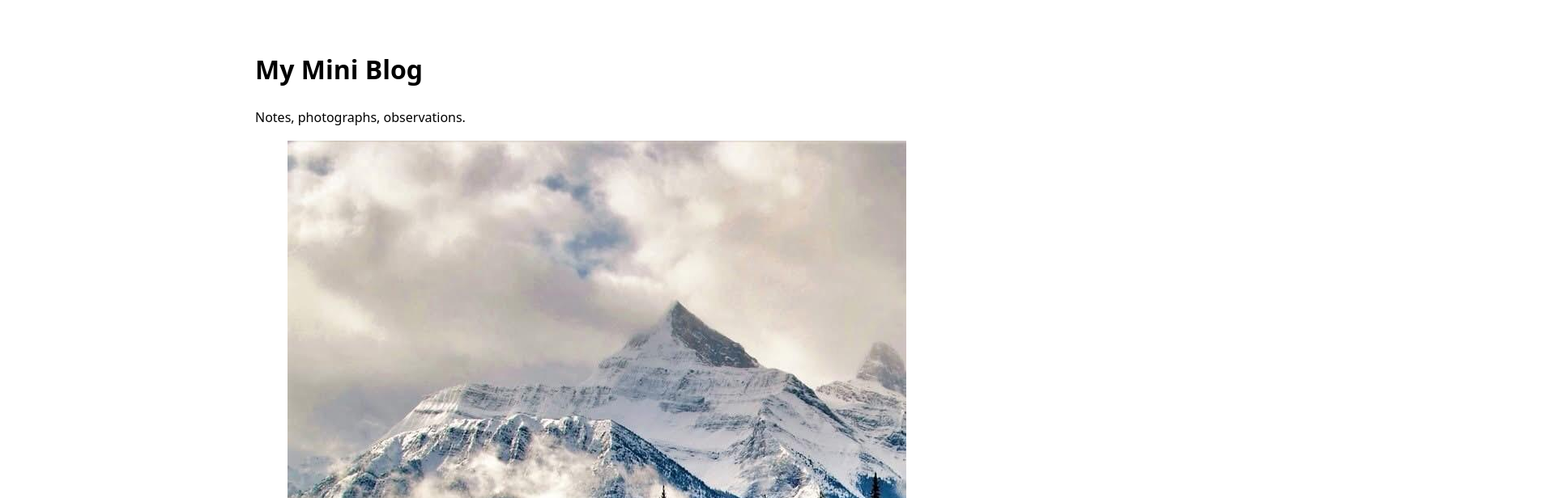
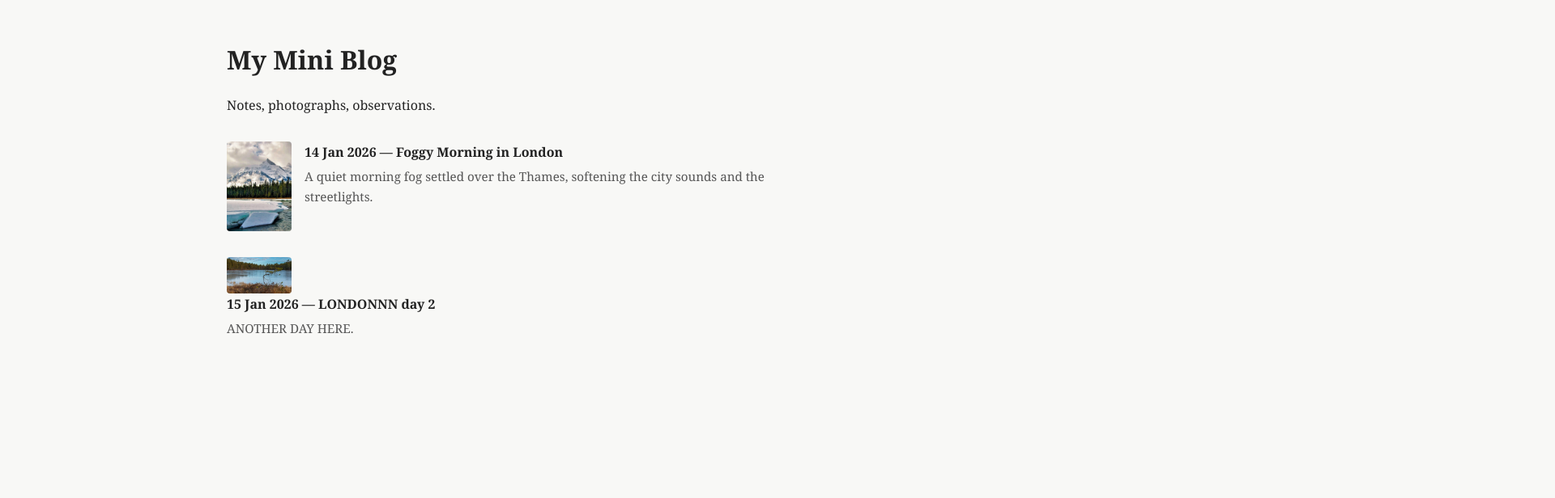
Before and after one commit to panopticobservatorium/Panoptic, a plain HTML site: page index.html in a window 1280 px wide. Shown: the top 616 px of the page at 81% size, 1920 px wide, since content can reach past the window. Drawn offline with Linux system fonts and the light colour scheme; files whose address does not match are found by name.

Commit message:
Update CSS styles for body and layout

```diff
--- a/style.css
+++ b/style.css
@@ -1,6 +1,68 @@
+/* Page basics */
 body {
-  font-family: system-ui, sans-serif;
-  max-width: 650px;
-  margin: 60px auto;
-  line-height: 1.6;
+  font-family: Georgia, "Times New Roman", serif;
+  background: #f8f8f6;
+  color: #222;
+  max-width: 720px;
+  margin: 3rem auto;
+  padding: 0 1rem;
+  line-height: 1.65;
 }
+
+header {
+  margin-bottom: 2rem;
+}
+
+h1 {
+  font-size: 2rem;
+  margin-bottom: 0.2rem;
+}
+
+/* List layout */
+ul {
+  list-style: none;
+  padding: 0;
+}
+
+li {
+  display: flex;
+  align-items: flex-start;
+  gap: 1rem;
+  margin-bottom: 2rem;
+}
+
+/* Thumbnail */
+.thumb-link {
+  display: block;
+}
+
+.thumbnail {
+  max-width: 80px;
+  height: auto;
+  border-radius: 4px;
+  display: block;
+  flex-shrink: 0;
+}
+
+/* Text area */
+.post-text {
+  max-width: 600px;
+}
+
+.post-title {
+  font-weight: bold;
+  color: #222;
+  text-decoration: none;
+  font-size: 1rem;
+}
+
+.post-title:hover {
+  text-decoration: underline;
+}
+
+.preview {
+  font-size: 0.95rem;
+  color: #555;
+  margin-top: 0.3rem;
+  margin-bottom: 0;
+}
```
